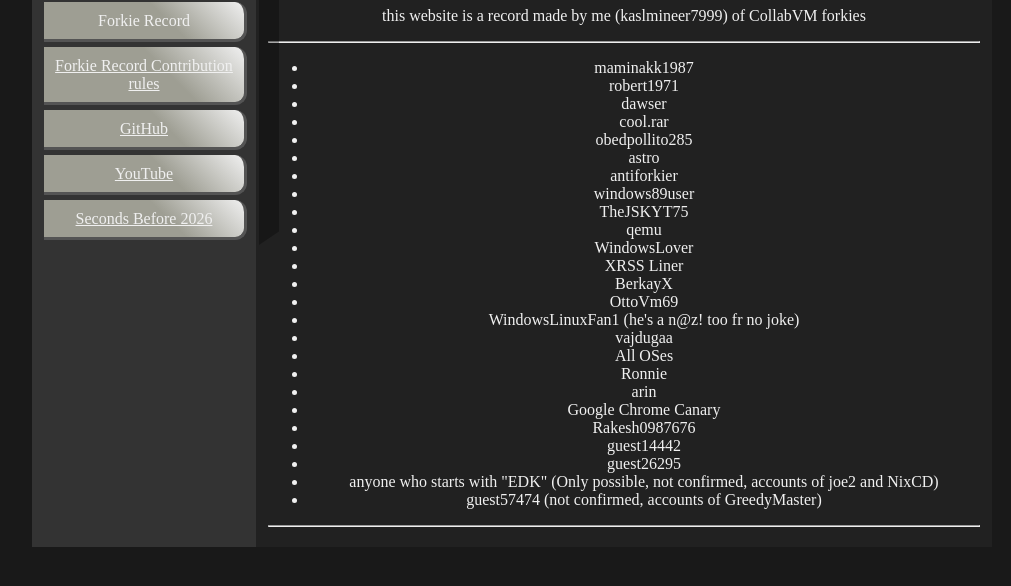
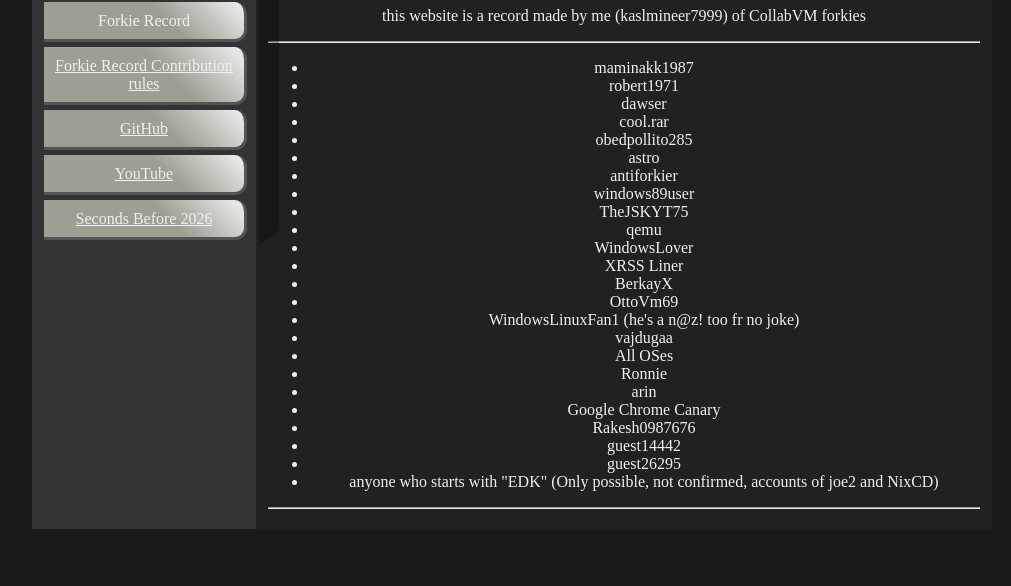
Before and after one commit to kaslmineer7999/kaslmineer7999.github.io, a plain HTML site: page ForkieRecord.html in a window 1280 px wide. Shown: the part 120-706 px from the top of the page, without its empty margins (128-1139 px from the left). Drawn offline with Linux system fonts and the light colour scheme.

Commit message:
Add comment for removed guest entry in ForkieRecord.html
Comment added to indicate the removal of a specific guest entry.

```diff
--- a/ForkieRecord.html
+++ b/ForkieRecord.html
@@ -44,7 +44,7 @@
 			<li>guest14442</li>
 			<li>guest26295</li>
 			<li>anyone who starts with "EDK" (Only possible, not confirmed, accounts of joe2 and NixCD)</li>
-			<li>guest57474 (not confirmed, accounts of GreedyMaster)</li>
+			<!-- Here used to be an entry, anyway, was forced by some person to remove it -->
 		</ul>
 		<hr>
 		</div>
```
